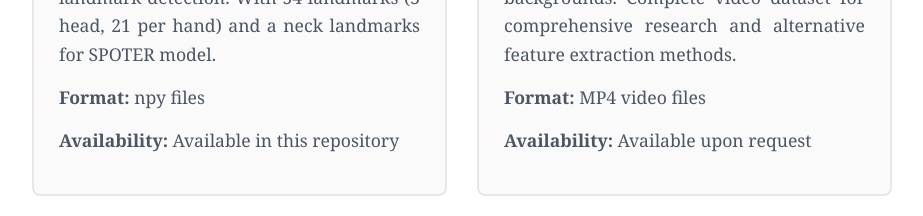
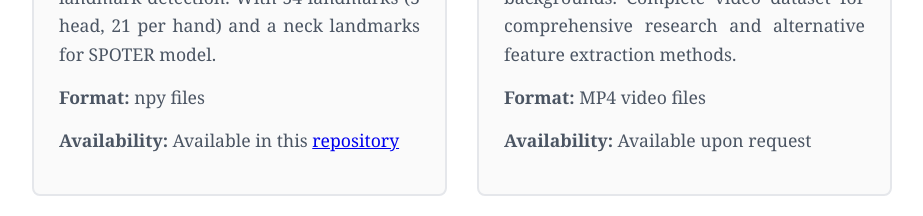
Before and after one commit to TSL-ONE/TSL-ONE.github.io, a plain HTML site: page index.html in a window 1280 px wide. Shown: the part 1040-1256 px from the top of the page, without its empty margins (178-1101 px from the left). Drawn offline with Linux system fonts and the light colour scheme.

Commit message:
Updated a link for skeletal data repo

```diff
--- a/index.html
+++ b/index.html
@@ -58,7 +58,7 @@
                         <h4>Skeletal Data</h4>
                         <p>Processed skeletal keypoints extracted using MediaPipe for pose and hand landmark detection. With 54 landmarks (5 head, 21 per hand) and a neck landmarks for SPOTER model.</p>
                         <p><strong>Format:</strong> npy files</p>
-                        <p><strong>Availability:</strong> Available in this repository</p>
+                        <p><strong>Availability:</strong> Available in this <a href="https://github.com/TSL-ONE/TSL-ONE.github.io/tree/62ff4924873fbb20b8691bc36591dfa72c0b4f9a/data" target="_blank">repository</a></p>
                     </div>
                     <div class="dataset-card">
                         <h4>Raw Video Files</h4>
```
